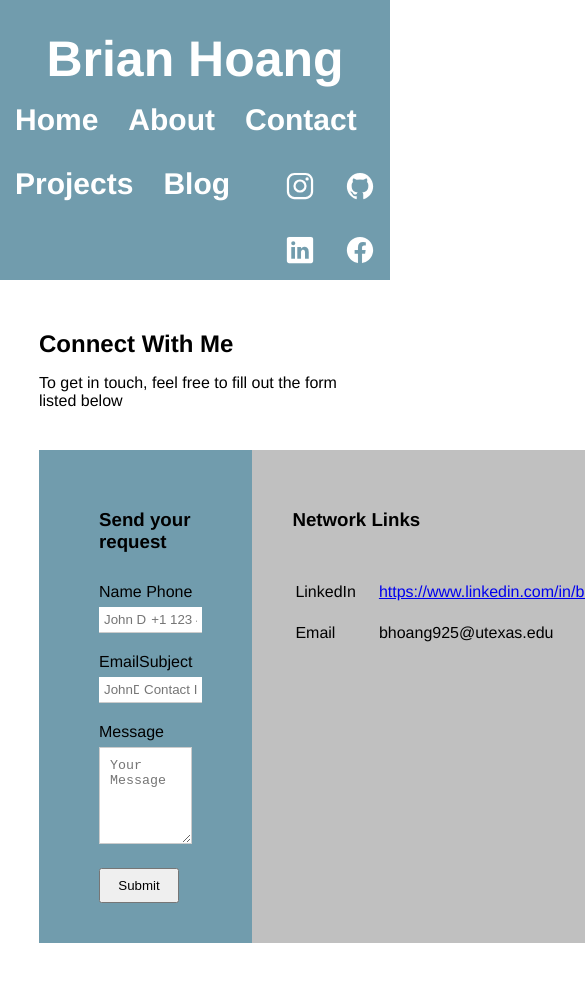
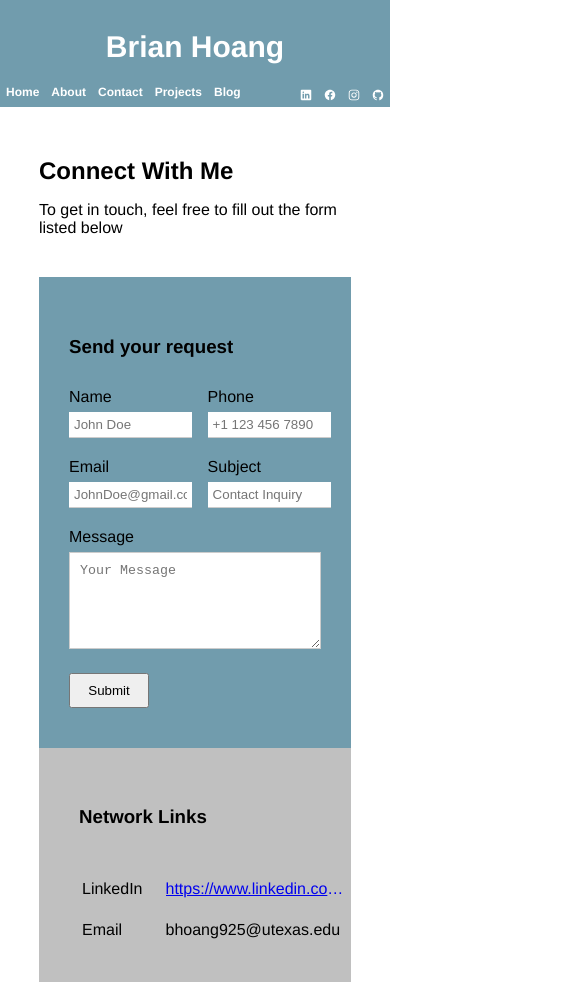
Before and after one commit to Bhoang925/mywebsite, a plain HTML site: page contact.html in a window 390 px wide. Shown: the top 985 px of the page, 585 px wide, since content can reach past the window. Drawn offline with nearby package versions, Linux system fonts and the light colour scheme.

Commit message:
Add files via upload

```diff
--- a/contact.html
+++ b/contact.html
@@ -75,7 +75,7 @@
                 <table>
                     <tr>
                         <td>LinkedIn</td>
-                        <td><a href="https://www.linkedin.com/in/bh925/">https://www.linkedin.com/in/bh925/</a></td>
+                        <td class="linkedin"><a href="https://www.linkedin.com/in/bh925/">https://www.linkedin.com/in/bh925/</a></td>
                     </tr>
                     <tr>
                         <td>Email</td>
--- a/style.css
+++ b/style.css
@@ -1,3 +1,5 @@
+
+
 body{
     margin: 0px;
     background-color: white;
@@ -137,3 +139,82 @@ tr td{
     text-decoration: none;
     margin-top: 4px;
 }
+
+
+
+
+@media only screen and (max-width: 800px) {
+    .navbar ul{
+        list-style-type: none;
+        background-color: rgb(113, 156, 173);
+        font-size: 12px;
+        padding: 0px;
+        margin: 0px;
+        overflow: hidden;
+    }
+
+    .navbar a {
+        color:white;
+        text-decoration: none;
+        font-family: Helvetica;
+        font-weight: bold;
+        padding: 6px;
+        display: flex;
+        text-align: center;
+    }
+
+    h1{
+        color: white;
+        text-align: center;
+        font-family: Helvetica;
+        font-size: 30px;
+        background-color: rgb(113, 156, 173);
+        margin: 0px;
+        padding: 0px;
+        padding-top: 30px;
+        padding-bottom: 15px;
+
+    }
+
+    .social-links li{
+        display: inline;
+        float: right;
+        text-decoration: none;
+        margin-top: 4px;
+    }
+
+    main{
+        list-style-type: none;
+        margin-left: 50px;
+        margin-right: 50px;
+        text-align: center;
+        line-height: 2;
+    }
+
+    .contact-box{
+        background-color:rgb(113, 156, 173);
+        display: block;
+    }
+
+    .contact-left{
+        flex-basis:60%;
+        padding: 40px 30px;
+    }
+
+    .contact-right h3{
+        font-weight: 600;
+        margin-bottom: 30px;
+
+    }
+
+    .contact-right table td a {
+        display: inline-block;
+        white-space: nowrap;
+        max-width: 180px;
+        overflow: hidden;
+        text-overflow: ellipsis;
+        vertical-align: top;
+    }
+
+
+}
```
Also changed, not shown: about.html (+1 -1 lines).
